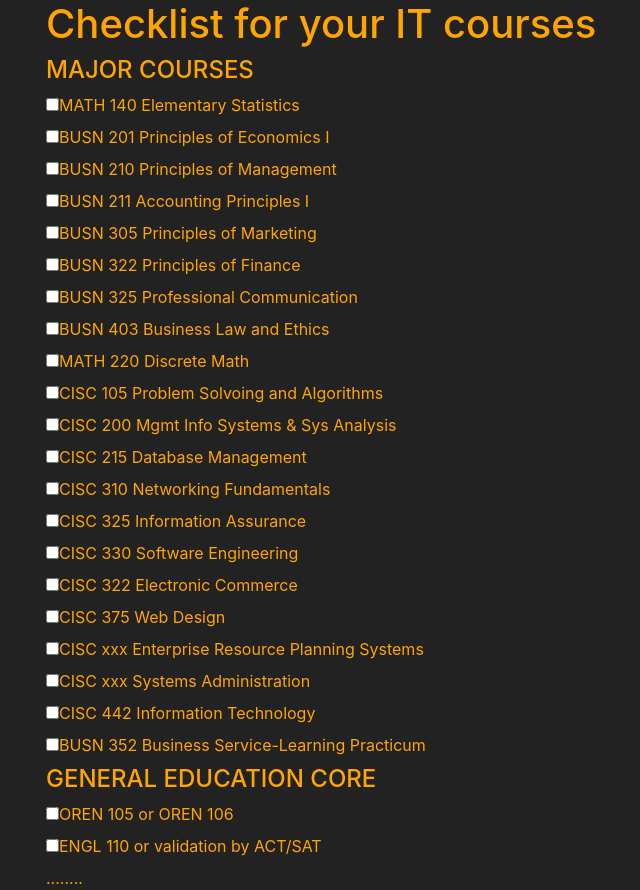
After one commit to abriggs1/website_checklist, a PHP site: page /form.php in a window 1280 px wide. The commit adds this page. Shown: the whole page, without its empty margins (39-679 px from the left). Run offline with PHP 8.4, Linux system fonts and the light colour scheme; the visitor is signed in with stand-in values (Sample User, id 1); a stand-in replaces the project's code that opens the database connection; some libraries are stand-ins or nearby versions.

Commit message:
Added sql file, changed style, register, login and form
SQL file to create database tables.
Changed login form to go to form.php now
Register is working now, added style to it.
Changed up style.css

```diff
--- /dev/null
+++ b/form.php
@@ -0,0 +1,94 @@
+<?php
+	include ("session.php");
+
+ ?>
+
+
+<!DOCTYPE HTML PUBLIC "-//W3C//DTD HTML 4.01 Transitional//EN">
+<html>
+
+<head>
+	<title>Checklist for Bachelor of Arts in Information Technology</title>
+	<link rel="stylesheet" type="text/css" href="bootstrap.css">
+	<link href="style.css" rel="stylesheet" type="text/css">
+</head>
+
+<body>
+<div class="container">
+	<h1>Checklist for your IT courses</h1>
+	<h4>MAJOR COURSES</h4>
+	<div class="checkbox col-sm-offset-2">
+		<label><input type="checkbox" name="checkbox1" value="">MATH 140 Elementary Statistics</label><br>
+	</div>
+	<div class="checkbox col-sm-offset-2">
+		<label><input type="checkbox" name="checkbox2" value="">BUSN 201 Principles of Economics I</label><br>
+	</div>
+	<div class="checkbox col-sm-offset-2">
+		<label><input type="checkbox" name="checkbox3" value="">BUSN 210 Principles of Management</label><br>
+	</div>
+	<div class="checkbox col-sm-offset-2">
+		<label><input type="checkbox" name="checkbox4" value="">BUSN 211 Accounting Principles I </label><br>
+	</div>
+	<div class="checkbox col-sm-offset-2">
+		<label><input type="checkbox" name="checkbox5" value="">BUSN 305 Principles of Marketing</label><br>
+	</div>
+	<div class="checkbox col-sm-offset-2">
+		<label><input type="checkbox" name="checkbox6" value="">BUSN 322 Principles of Finance</label><br>
+	</div>
+	<div class="checkbox col-sm-offset-2">
+		<label><input type="checkbox" name="checkbox7" value="">BUSN 325 Professional Communication</label><br>
+	</div>
+	<div class="checkbox col-sm-offset-2">
+		<label><input type="checkbox" name="checkbox8" value="">BUSN 403 Business Law and Ethics </label><br>
+	</div>
+	<div class="checkbox col-sm-offset-2">
+		<label><input type="checkbox" name="checkbox9" value="">MATH 220 Discrete Math</label><br>
+	</div>
+	<div class="checkbox col-sm-offset-2">
+		<label><input type="checkbox" name="checkbox10" value="">CISC 105 Problem Solvoing and Algorithms</label><br>
+	</div>
+	<div class="checkbox col-sm-offset-2">
+		<label><input type="checkbox" name="checkbox11" value="">CISC 200 Mgmt Info Systems &amp; Sys Analysis</label><br>
+	</div>
+	<div class="checkbox col-sm-offset-2">
+		<label><input type="checkbox" name="checkbox12" value="">CISC 215 Database Management</label><br>
+	</div>
+	<div class="checkbox col-sm-offset-2">
+		<label><input type="checkbox" name="checkbox13" value="">CISC 310 Networking Fundamentals</label><br>
+	</div>
+	<div class="checkbox col-sm-offset-2">
+		<label><input type="checkbox" name="checkbox14" value="">CISC 325 Information Assurance</label><br>
+	</div>
+	<div class="checkbox col-sm-offset-2">
+		<label><input type="checkbox" name="checkbox15" value="">CISC 330 Software Engineering</label><br>
+	</div>
+	<div class="checkbox col-sm-offset-2">
+		<label><input type="checkbox" name="checkbox16" value="">CISC 322 Electronic Commerce</label><br>
+	</div>
+	<div class="checkbox col-sm-offset-2">
+		<label><input type="checkbox" name="checkbox17" value="">CISC 375 Web Design</label><br>
+	</div>
+	<div class="checkbox col-sm-offset-2">
+		<label><input type="checkbox" name="checkbox18" value="">CISC xxx Enterprise Resource Planning Systems</label><br>
+	</div>
+	<div class="checkbox col-sm-offset-2">
+		<label><input type="checkbox" name="checkbox19" value="">CISC xxx Systems Administration</label><br>
+	</div>
+	<div class="checkbox col-sm-offset-2">
+		<label><input type="checkbox" name="checkbox20" value="">CISC 442 Information Technology</label><br>
+	</div>
+	<div class="checkbox col-sm-offset-2">
+		<label><input type="checkbox" name="checkbox21" value="">BUSN 352 Business Service-Learning Practicum</label><br>
+	</div>
+	<h4>GENERAL EDUCATION CORE</h4>
+	<div class="checkbox col-sm-offset-2">
+		<label><input type="checkbox" name="checkbox21" value="">OREN 105 or OREN 106</label><br>
+	</div>
+	<div class="checkbox col-sm-offset-2">
+		<label><input type="checkbox" name="checkbox21" value="">ENGL 110 or validation by ACT/SAT</label><br>
+	</div>
+	........
+
+</div>
+</body>
+</html>
--- a/style.css
+++ b/style.css
@@ -1,7 +1,5 @@
 body
 {
-	text-align: center;
-	margin: 20px;		/* shift whole page down by 25 pixels */
 	background-color: #222222;
   color: orange;
 }
```
Also changed, not shown: createtables.sql (added, +16 -0 lines), login.php (+22 -8 lines), register.php (+27 -15 lines).
